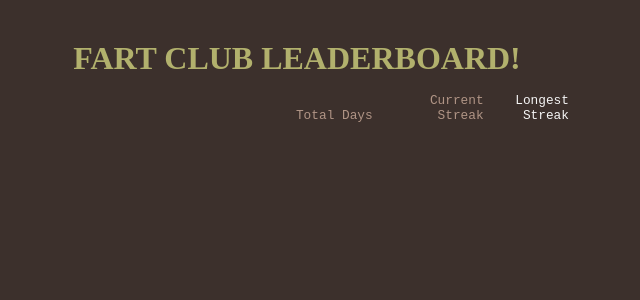
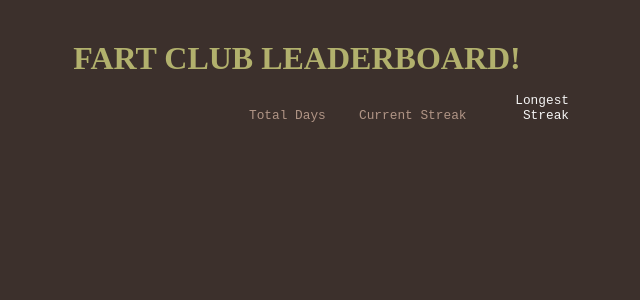
Before and after one commit to AndersSpear/fartbot, a Flask app: page / in a window 1280 px wide. Shown: the top 300 px of the page, without its empty margins (391-1031 px from the left). Run offline with Flask 2, Linux system fonts and the light colour scheme; data that the repository does not hold is empty.

Commit message:
remove div

```diff
--- a/templates/main.html
+++ b/templates/main.html
@@ -19,7 +19,6 @@
       <h1>FART CLUB LEADERBOARD!</h1>
 
       <div style="display: flex">
-        <div style="width: 11rem"></div>
         <div
           style="
             width: 22rem;
```
